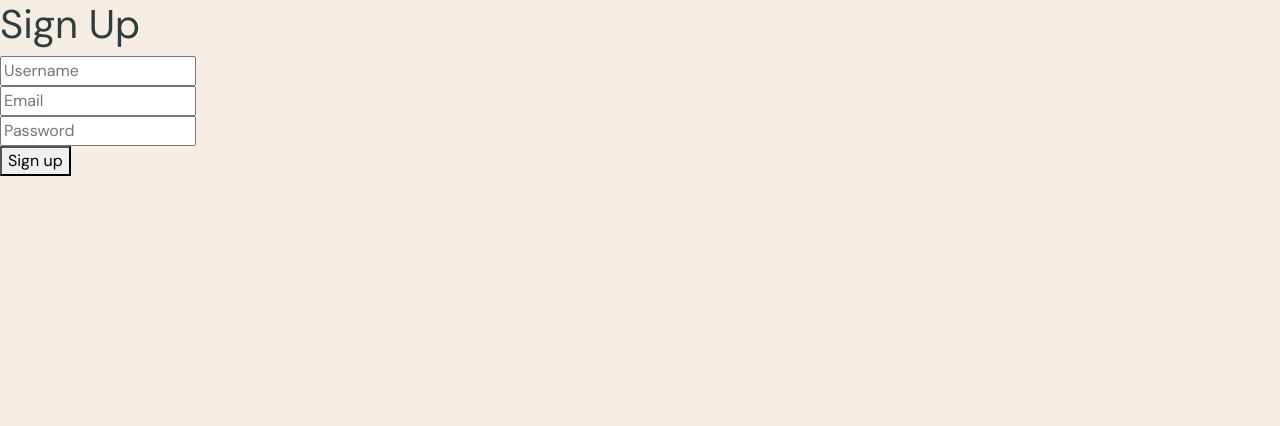
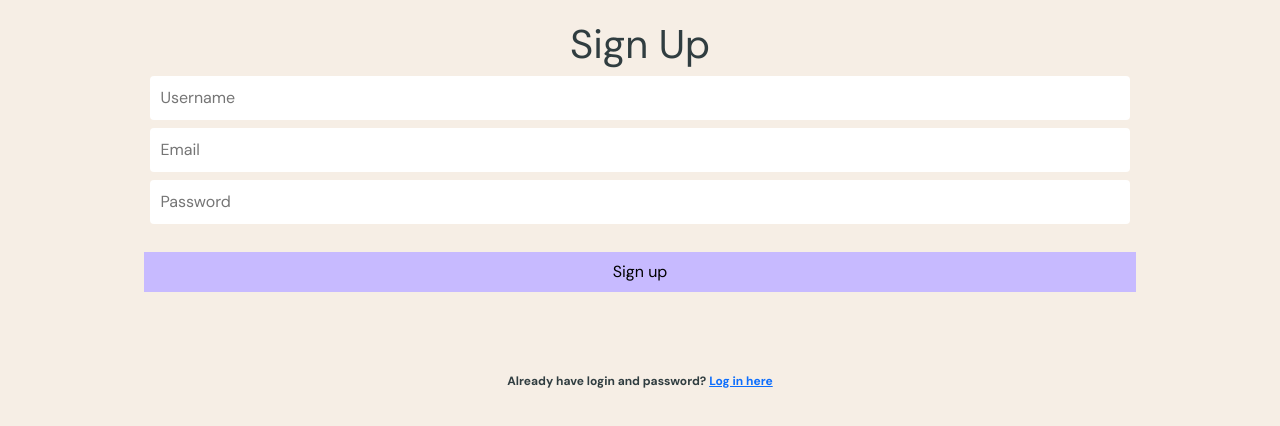
Before and after one commit to hungr-io/hungr.io, a React (Vite) app: page /#/signup in a window 1280 px wide. Shown: the top 426 px of the page. Built offline with nearby package versions, Linux system fonts and the light colour scheme.

Commit message:
fixed merge issue

```diff
--- a/src/App.jsx
+++ b/src/App.jsx
@@ -1,38 +1,66 @@
-import React,  { useState, useEffect, Suspense } from 'react';
-import { BrowserRouter, Link, Route, Routes, useNavigate, useHistory } from 'react-router-dom';
-import { FontAwesomeIcon } from '@fortawesome/react-fontawesome';
-import { faSearch, faHome, faUserCircle } from '@fortawesome/free-solid-svg-icons';
-import { Navbar } from './components/Navbar.jsx';
-import { Header } from './components/Header.jsx';
-import { Home } from './components/Home.jsx';
-import { Find } from './components/Find.jsx';
-import { Login } from './components/Login.jsx';
-import { Bio } from './components/Bio.jsx';
-import { Likes } from './components/Likes.jsx';
-import { Signup } from './components/Signup.jsx';
+import React, { useState, useEffect, Suspense } from "react";
+import {
+  BrowserRouter,
+  Link,
+  Route,
+  Routes,
+  useNavigate,
+} from "react-router-dom";
+import { FontAwesomeIcon } from "@fortawesome/react-fontawesome";
+import {
+  faSearch,
+  faHome,
+  faUserCircle,
+} from "@fortawesome/free-solid-svg-icons";
+import { Navbar } from "./components/Navbar.jsx";
+import { Header } from "./components/Header.jsx";
+import { Home } from "./components/Home.jsx";
+import { Find } from "./components/Find.jsx";
+import { Login } from "./components/Login.jsx";
+import { Bio } from "./components/Bio.jsx";
+import { Likes } from "./components/Likes.jsx";
+import { Signup } from "./components/Signup.jsx";
 
 function App() {
-  const [selectedPage, setSelectedPage] = useState('');
-  const [user, setUser] = useState('Rylan');
+  const [selectedPage, setSelectedPage] = useState("");
+  const [user, setUser] = useState("Rylan");
+  const [favs, setFavs] = useState([]);
   const navigate = useNavigate();
 
+  const fetchUserInfo = async (email, password) => {
+    try {
+      const res = await fetch("/api/login", {
+        method: "GET",
+        body: JSON.stringify(user),
+        headers: {
+          "Content-Type": "application/json",
+        },
+      });
+      const data = await res.json();
+      console.log(data);
+      setUser(data);
+    } catch (err) {
+      console.log(err);
+    }
+  };
 
   return (
-
     <>
-    <div className='home'>
+      <div className="home">
         <Routes>
           {/* route to login */}
-        <Route path='/' element={ <Login user={user} setUser={setUser} selectedPage={selectedPage}/> } />
+          <Route
+            path="/"
+            element={<Login setUser={setUser} user={user} selectedPage={selectedPage} />}
+          />
           {/* route to navbar/header */}
-        <Route path='/home/*' element={ <Home user={user}  /> } />
-        <Route path='/signup' element={ <Signup user={user} />} />
+          <Route path="/home/*" element={<Home user={user} />} />
+          <Route path="/signup" element={<Signup />} />
         </Routes>
       </div>
     </>
-
   );
-};
+}
 
 export default App;
 
--- a/src/components/Login.jsx
+++ b/src/components/Login.jsx
@@ -1,10 +1,10 @@
-import React, { useState, useEffect, useHistory } from 'react';
-import { useNavigate, Link, useLocation  } from 'react-router-dom';
-import { FcGoogle } from 'react-icons/fc';
-import { GoogleLogin } from '@react-oauth/google';
+import React, { useState, useEffect } from "react";
+import { useNavigate, Link, useLocation } from "react-router-dom";
+import { FcGoogle } from "react-icons/fc";
+import { GoogleLogin } from "@react-oauth/google";
 import jwt_decode from "jwt-decode";
-import { Home } from './Home.jsx'
-
+import { Home } from "./Home.jsx";
+import "../style/login.scss";
 
 export const Login = (props) => {
   const { user, setUser, selectedPage, setSelectedPage } = props;
@@ -52,24 +52,41 @@ export const Login = (props) => {
 
 
   return (
-    <div>
-
-        <form id="login-form" className="form" onSubmit={(e) => handleLogin(e, 'manual', { 'email': document.getElementById("login-username").value, 'password': document.getElementById("login-password").value})}>
+    <div className="login-page">
+      <div className="login-logo"></div>
+      <form
+        id="login-form"
+        className="form"
+        onSubmit={(e) =>
+          handleLogin(e, "manual", {
+            email: document.getElementById("login-username").value,
+            password: document.getElementById("login-password").value,
+          })
+        }
+      >
         <h1>Welcome back</h1>
         <div className="form-control-login">
-                <input type="text" id="login-username" className="form-input-login" placeholder="Email" />
+          <input
+            type="text"
+            id="login-username"
+            className="form-input-login"
+            placeholder="Email"
+          />
         </div>
         <div className="form-control-login">
-                <input type="password" id="login-password" className="form-input-login" placeholder="Password" />
+          <input
+            type="password"
+            id="login-password"
+            className="form-input-login"
+            placeholder="Password"
+          />
         </div>
-            <div className="form-control-signin">
-              <button type="submit" className="form-button" >Log in</button>
+        <div className="form-control-login">
+          <button type="submit" className="form-button">
+            Log in
+          </button>
         </div>
       </form>
-
-        <div>
-          Don't have an account yet? <Link to='/signup'>Register Now</Link>
-        </div>
 
       <div className="app_signup_google">
         <GoogleLogin
@@ -82,9 +99,13 @@ export const Login = (props) => {
           cookiePolicy="single_host_origin"
         />
       </div>
-    <div>loginnn
-      <Link to='/home'>temp</Link>
+      <div className="signup-link">
+        Don't have an account yet? <Link to="/signup">Register Now</Link>
       </div>
+      {/* <div>
+        loginnn
+        <Link to="/home">temp</Link>
+      </div> */}
     </div>
-  )
-}
+  );
+};
--- a/src/components/Signup.jsx
+++ b/src/components/Signup.jsx
@@ -1,38 +1,118 @@
-import React, { useState, useEffect } from 'react';
-import { Link } from "react-router-dom";
-
-
+import React, { useState, useEffect } from "react";
+import { Link, useNavigate } from "react-router-dom";
+import "../style/login.scss";
+import { GoogleLogin } from "@react-oauth/google";
+import jwt_decode from "jwt-decode";
 
 export const Signup = () => {
+  const navigate = useNavigate();
 
-  // useEffect(() => {
-  //   if (window.google) {
-  //     google.accounts.id.initialize({
-  //       client_id: import.meta.env.VITE_GOOGLE_CLIENT_ID,
-  //       callback: handleGoogle,
-  //     });
+  const handleSignup = async (e, loginMethod, user) => {
+    if (loginMethod === "manual") {
+      e.preventDefault();
+      createUser();
+      navigate("/home");
+    } else {
+      console.log("this is my data: ", user);
+      const isExist = verifyUser();
+      if (isExist) {
+        navigate("/home");
+      } else {
+        createUser();
+      }
+    }
 
-  //     google.accounts.id.renderButton(document.getElementById(''));
-  //   }
-  // })
-
+    const createUser = async () => {
+      try {
+        const res = await fetch("/api/signup", {
+          method: "POST",
+          body: JSON.stringify(user),
+          headers: {
+            "Content-Type": "application/json",
+          },
+        });
+        const data = await res.json();
+        console.log(data);
+      } catch (err) {
+        console.log(err);
+      }
+    };
+    const verifyUser = async () => {
+      try {
+        const res = await fetch("/api/login", {
+          method: "POST",
+          body: JSON.stringify(user),
+          headers: {
+            "Content-Type": "application/json",
+          },
+        });
+        const data = await res.json();
+        console.log(data);
+      } catch (err) {
+        console.log(err);
+      }
+    };
+  };
   return (
-    <div id='signup'>
-       <form id="signup-form" className="form" >
-            <h1>Sign Up</h1>
-            <div className="form-control-signup">
-                <input type="text" id="signup-username" className="form-input-signup" placeholder="Username" />
-            </div>
-            <div className="form-control-signup">
-                <input type="text" id="signup-username" className="form-input-signup" placeholder="Email" />
-            </div>
-            <div className="form-control-signup">
-                <input type="password" id="signup-password" className="form-input-signup" placeholder="Password" />
-            </div>
-            <div className="form-control-signup">
-              <button type="submit" className="form-button"  >Sign up</button>
-                </div>
-        </form>
+    <div className="signup-page">
+      <form
+        id="login-form"
+        className="form"
+        onSubmit={(e) =>
+          handleSignup(e, "manual", {
+            email: document.getElementById("login-username").value,
+            password: document.getElementById("login-password").value,
+          })
+        }
+      >
+        <h1>Sign Up</h1>
+        <div className="form-control-login">
+          <input
+            type="text"
+            id="signup-username"
+            className="form-input-signup"
+            placeholder="Username"
+          />
+        </div>
+        <div className="form-control-login">
+          <input
+            type="text"
+            id="signup-username"
+            className="form-input-signup"
+            placeholder="Email"
+          />
+        </div>
+        <div className="form-control-login">
+          <input
+            type="password"
+            id="signup-password"
+            className="form-input-signup"
+            placeholder="Password"
+          />
+        </div>
+        <div className="form-control-signup">
+          <button type="submit" className="form-button">
+            Sign up
+          </button>
+        </div>
+      </form>
+      <div className="app_signup_google">
+        <GoogleLogin
+          buttonText="Register with Google"
+          onSuccess={async (credResponse) => {
+            var decoded = await jwt_decode(credResponse.credential);
+            handleSignup(null, "google", {
+              email: decoded.email,
+              password: decoded.password,
+            });
+          }}
+          onFailure={() => console.log("login failed")}
+          cookiePolicy="single_host_origin"
+        />
+      </div>
+      <div className="signup-link">
+        Already have login and password? <Link to="/signup">Log in here</Link>
+      </div>
     </div>
-  )
-}
+  );
+};
--- a/src/style/login.scss
+++ b/src/style/login.scss
@@ -1,4 +1,48 @@
-.login-form {
-  padding: 40px;
+.login-page,
+.signup-page {
   text-align: center;
 }
+
+iframe {
+  margin: auto !important;
+}
+
+#login-form {
+  padding: 20px;
+  text-align: center;
+}
+
+.form-control-login {
+  margin: 8px;
+
+  input {
+    border: none;
+    padding: 10px;
+    border-radius: 4px;
+    width: 80%;
+  }
+}
+
+.form-button {
+  border: none;
+  width: 80%;
+  height: 5vh;
+  background-color: #c7baff;
+  margin-top: 20px;
+}
+.app_signup_google {
+  padding-bottom: 20px;
+}
+
+.login-logo {
+  width: 100px;
+  height: 100px;
+  background-image: url("../assets/tlogo.png");
+  background-position: center;
+  background-size: 70%;
+  background-repeat: no-repeat;
+}
+
+.signup-link {
+  font-size: 12px;
+}
```
Also changed, not shown: src/main.jsx (+12 -12 lines), src/assets/tlogo.png (added). Lines whose indentation alone changed are shown as unchanged.
